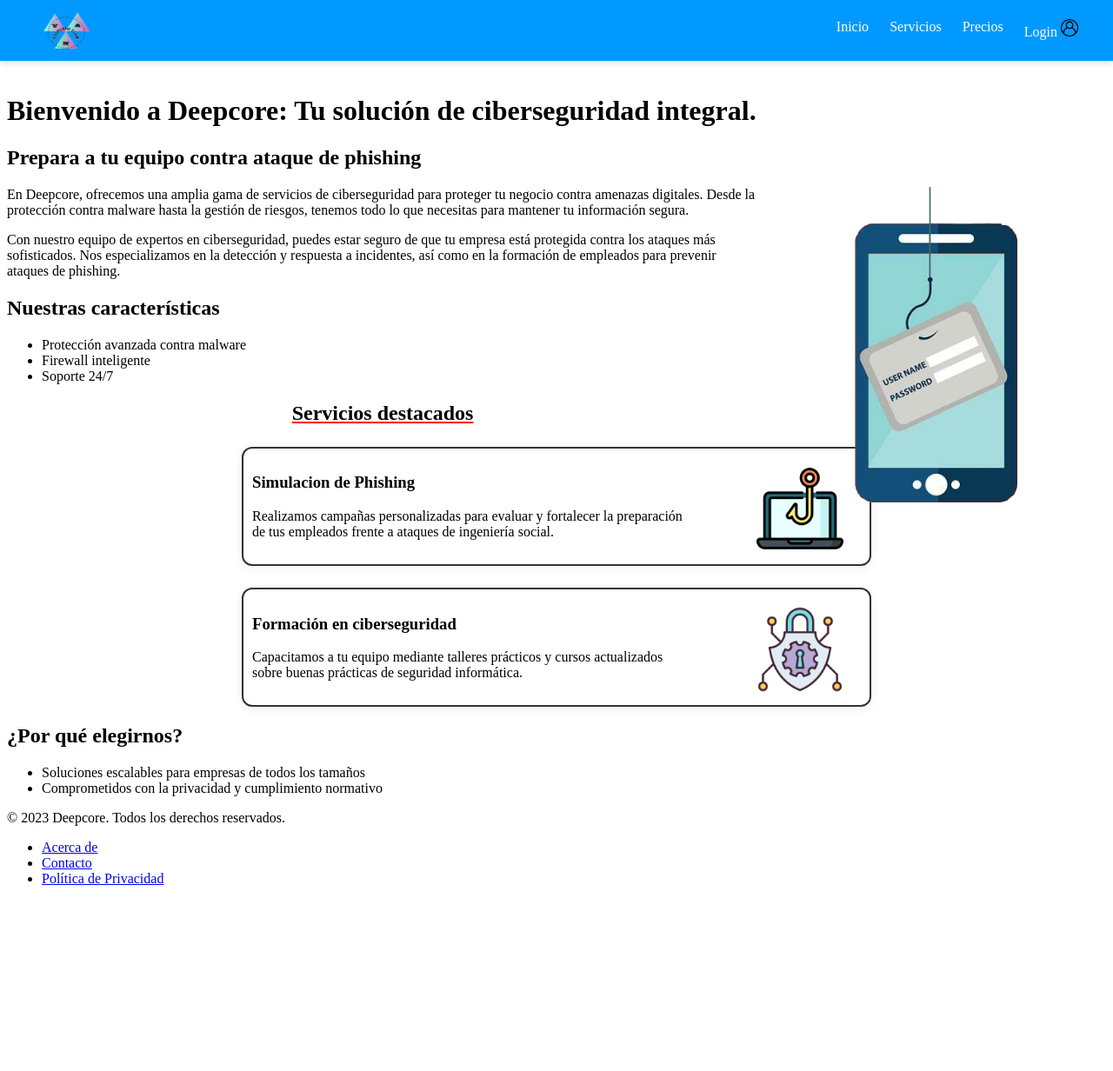
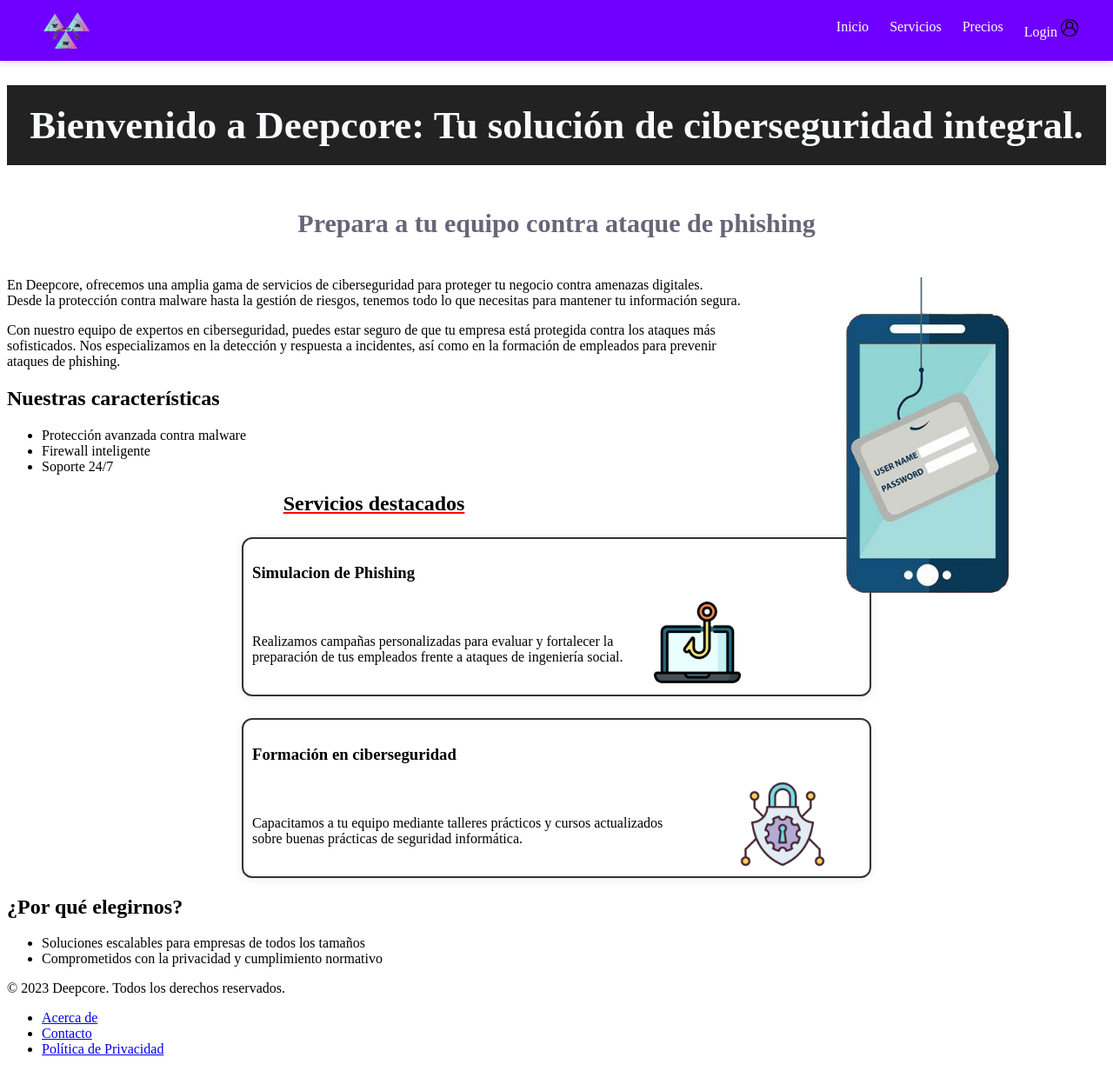
Before and after one commit to Ronny-Gaitan/Proyecto-PrePhishing, a PHP site: page / in a window 1280 px wide. Shown: the whole page at 87% size. Before the commit the page ends 1018 px from the top, so only its background shows below. Run offline with PHP 8.4, Linux system fonts and the light colour scheme.

Commit message:
Update index.css

```diff
--- a/CSS/index.css
+++ b/CSS/index.css
@@ -1,7 +1,7 @@
 /* Header */
 .header {
     width: 100%;
-    background: #0099ff;
+    background: #6f00ff;
     position: fixed;
     top: 0;
     left: 0;
@@ -53,9 +53,10 @@ main {
     padding-top: 80px; /* Adjust for fixed header */
 }
 .img-main{
+
     float: right;
     line-height: 100px;
-    margin: auto;
+    margin: 0px 10px 100px 10px;
 }
 
 /* Responsive */
@@ -76,7 +77,7 @@ main {
         top: 70px;
         left: 0;
         width: 100%;
-        background: #0099ff;
+        background: #6f00ff;
         flex-direction: column;
         align-items: center;
         gap: 2rem;
@@ -91,25 +92,28 @@ main {
 }
 
 /* Main Content */
-.bienvenida {
+#bienvenida {
+    text-align: center;
+    margin-top: 10px; /* Adjust for fixed header */
+    font-size: 45px;
+    color: #f8fafc;
+    background-color: #222;
+    font-weight: 800;
+    padding: 20px 0;
+    width: auto;
+
+}
+#frase_bienvenida {
+    text-align: center;
+    font-size: 30px;
+    color: #667;
+    margin-top: 10px;
+    padding: 20px 0;
+}
+#Servicios {
     position: relative;
     text-align: center;
-    margin-top: 100px;
-    font-size: 100px;
-    font-weight: bold;
-    color: #333;
-    position: center;
-}
-.frase_bienvenida {
-    text-align: center;
-    font-size: 30px;
-    color: #666;
-    margin-top: 20px;
-}
-#Servicios {
-    position: center;
-    text-align: center;
-    text-decoration: underline red;
+    text-decoration: underline rgb(255, 0, 0);
 }
 .simulador, .formacion {
     max-width: 700px;
@@ -122,12 +126,23 @@ main {
     border-radius: 12px;
     box-shadow: 0 2px 12px rgba(0,0,0,0.07);
 }
+.descripcion {
+    display: flex;
+    align-items: center;
+    gap: 20px;
+    flex-wrap: wrap;
+}
 .tex-servicios {
     text-align: left;
     max-width: 500px;
     margin-bottom: 0px;
+    flex: 1 1 300px;
 }
 .img-servicios {
-    position: relative;
-    margin: -90px 0px 0px 580px;
+    position: static;
+    margin: 0 auto;
+
+    width: 100px;
+    height: 100px;
+    flex-shrink: 0;
 }
```
